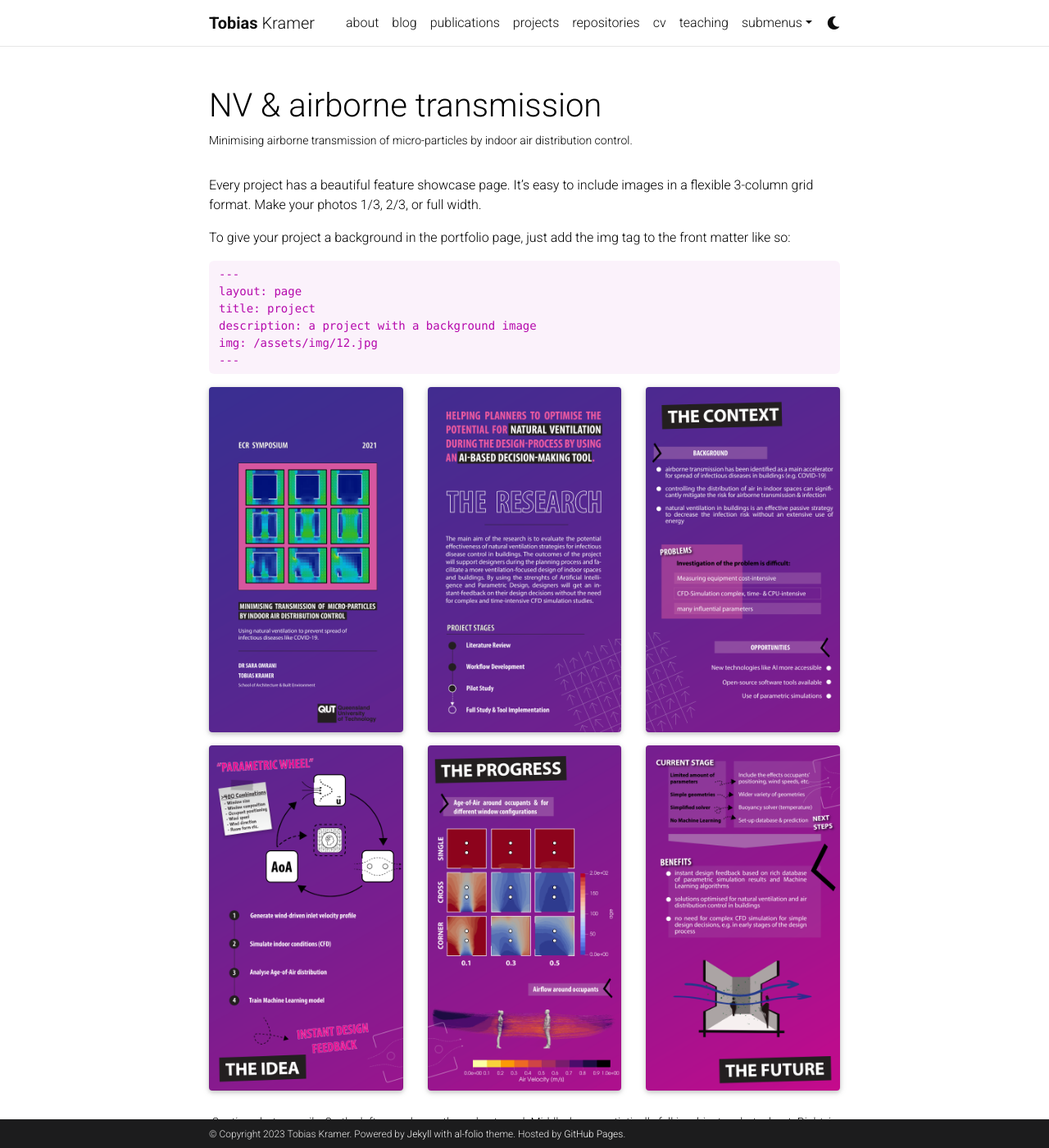
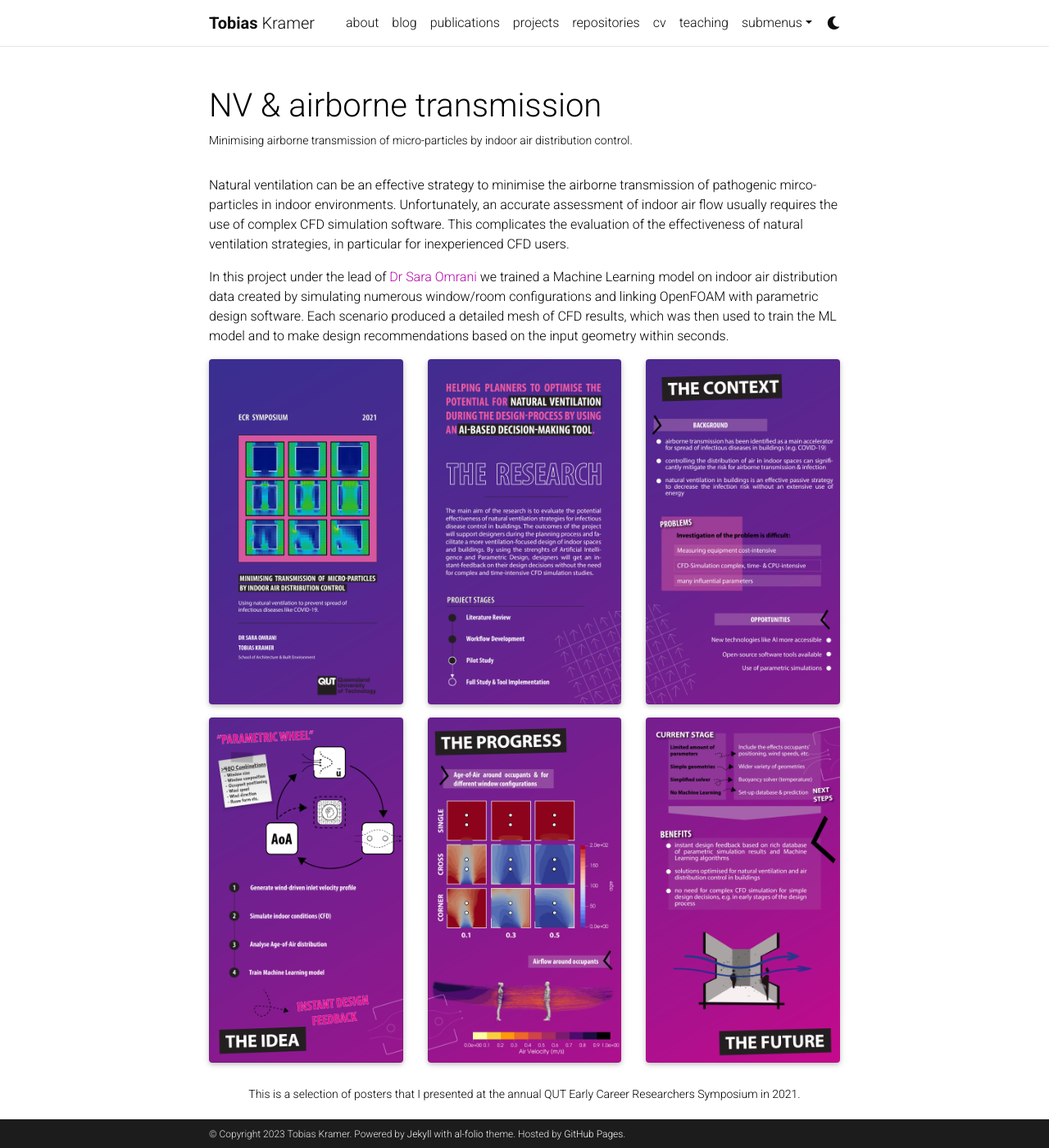
Before and after one commit to t-kramer/t-kramer.github.io, a Jekyll site: the page built from _projects/2_project.md, in a window 1280 px wide and 1400 px high. Shown: the whole window at 82% size. Built offline with Jekyll 4.4.1, drawn with Linux system fonts in a browser that asks for light colours; full-size pictures stand in for the smaller copies a plugin makes; comment, search, counter and statistics services are not loaded; a style sheet for code colours, icons or effects is not loaded; some of the changed text lies outside the part shown.

Commit message:
Major update

````diff
--- a/_pages/teaching.md
+++ b/_pages/teaching.md
@@ -2,11 +2,26 @@
 layout: page
 permalink: /teaching/
 title: teaching
-description: Materials for courses you taught. Replace this text with your description.
+description: Graduate and undergraduate courses I am currently teaching.
 nav: true
 nav_order: 5
 ---
 
-For now, this page is assumed to be a static description of your courses. You can convert it to a collection similar to `_projects/` so that you can have a dedicated page for each course.
+# **DAN104** <font size="4">Advanced Building Science</font>
+##### Master of Architecture @ [QUT](https://www.qut.edu.au/about/faculty-of-engineering/school-of-architecture-and-built-environment)<br>
+<br>
+Buildings are major energy consumers, and most of that energy is used during operation. With finite resources, it's crucial for architects to understand the environmental impact of their design decisions. Our unit aims to help future architects develop the scientific knowledge and practical skills they need to create sustainable, high-performing buildings.<br>
+<br>
+Through hands-on activities and simulations, we aim to introduce students to natural ways of controlling indoor conditions for maximum comfort and minimal energy consumption. We encourage them to explore the role of building science and simulation tools in designing sustainable buildings, and support students learning how to evaluate and optimize their design solutions. In a world of continuosly developing technology, the combination of profound theoretical building science knowledge and advanced software skills will help students enhancing their skillset for their future career in the built environment.<br>
+<br>
+A detailed syllabus of DAN104 can be found [here](https://www.qut.edu.au/study/unit?unitCode=DAN104).
+<br>
+<br>
+<br>
 
-Organize your courses by years, topics, or universities, however you like!
+# **DAB211** <font size="4">Environmental Principles of Architectural Design</font>
+##### Bachelor of Architecture @ [QUT](https://www.qut.edu.au/about/faculty-of-engineering/school-of-architecture-and-built-environment)<br>
+<br>
+<br>
+<br>
+A detailed syllabus of DAB211 can be found [here](https://www.qut.edu.au/study/unit?unitCode=DAB211).
--- a/_projects/2_project.md
+++ b/_projects/2_project.md
@@ -7,18 +7,9 @@ importance: 2
 category: research
 ---
 
-Every project has a beautiful feature showcase page.
-It's easy to include images in a flexible 3-column grid format.
-Make your photos 1/3, 2/3, or full width.
+Natural ventilation can be an effective strategy to minimise the airborne transmission of pathogenic mirco-particles in indoor environments. Unfortunately, an accurate assessment of indoor air flow usually requires the use of complex CFD simulation software. This complicates the evaluation of the effectiveness of natural ventilation strategies, in particular for inexperienced CFD users.
 
-To give your project a background in the portfolio page, just add the img tag to the front matter like so:
-
-    ---
-    layout: page
-    title: project
-    description: a project with a background image
-    img: /assets/img/12.jpg
-    ---
+In this project under the lead of [Dr Sara Omrani](https://www.qut.edu.au/about/our-people/academic-profiles/s.omrani) we trained a Machine Learning model on indoor air distribution data created by simulating numerous window/room configurations and linking OpenFOAM with parametric design software. Each scenario produced a detailed mesh of CFD results, which was then used to train the ML model and to make design recommendations based on the input geometry within seconds.
 
 <div class="row">
     <div class="col-sm mt-3 mt-md-0">
@@ -43,49 +34,7 @@ To give your project a background in the portfolio page, just add the img tag to
     </div>
 </div>
 <div class="caption">
-    Caption photos easily. On the left, a road goes through a tunnel. Middle, leaves artistically fall in a hipster photoshoot. Right, in another hipster photoshoot, a lumberjack grasps a handful of pine needles.
-</div>
-<div class="row">
-    <div class="col-sm mt-3 mt-md-0">
-        {% include figure.html path="assets/img/5.jpg" title="example image" class="img-fluid rounded z-depth-1" %}
-    </div>
-</div>
-<div class="caption">
-    This image can also have a caption. It's like magic.
+    This is a selection of posters that I presented at the annual QUT Early Career Researchers Symposium in 2021.
 </div>
 
-You can also put regular text between your rows of images.
-Say you wanted to write a little bit about your project before you posted the rest of the images.
-You describe how you toiled, sweated, *bled* for your project, and then... you reveal its glory in the next row of images.
-
-
-<div class="row justify-content-sm-center">
-    <div class="col-sm-8 mt-3 mt-md-0">
-        {% include figure.html path="assets/img/6.jpg" title="example image" class="img-fluid rounded z-depth-1" %}
-    </div>
-    <div class="col-sm-4 mt-3 mt-md-0">
-        {% include figure.html path="assets/img/11.jpg" title="example image" class="img-fluid rounded z-depth-1" %}
-    </div>
-</div>
-<div class="caption">
-    You can also have artistically styled 2/3 + 1/3 images, like these.
-</div>
-
-
-The code is simple.
-Just wrap your images with `<div class="col-sm">` and place them inside `<div class="row">` (read more about the <a href="https://getbootstrap.com/docs/4.4/layout/grid/">Bootstrap Grid</a> system).
-To make images responsive, add `img-fluid` class to each; for rounded corners and shadows use `rounded` and `z-depth-1` classes.
-Here's the code for the last row of images above:
-
-{% raw %}
-```html
-<div class="row justify-content-sm-center">
-    <div class="col-sm-8 mt-3 mt-md-0">
-        {% include figure.html path="assets/img/6.jpg" title="example image" class="img-fluid rounded z-depth-1" %}
-    </div>
-    <div class="col-sm-4 mt-3 mt-md-0">
-        {% include figure.html path="assets/img/11.jpg" title="example image" class="img-fluid rounded z-depth-1" %}
-    </div>
-</div>
-```
-{% endraw %}
+So far, we've only tested a limited number of parameters and scenarios and are aiming to generate larger CFD-based datasets to enhance the capabilities of the model.
````
Also changed, not shown: _data/cv.yml (+5 -5 lines).
